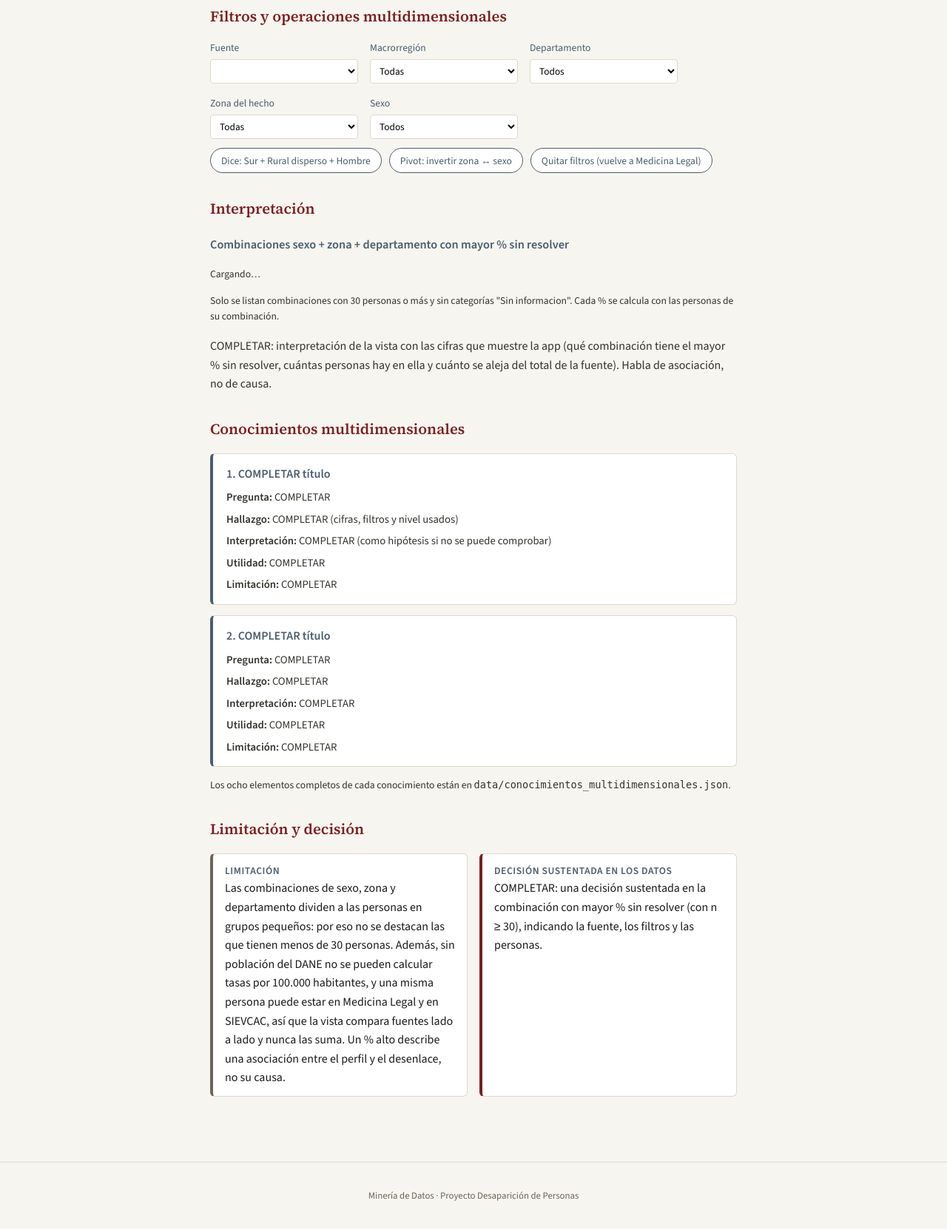
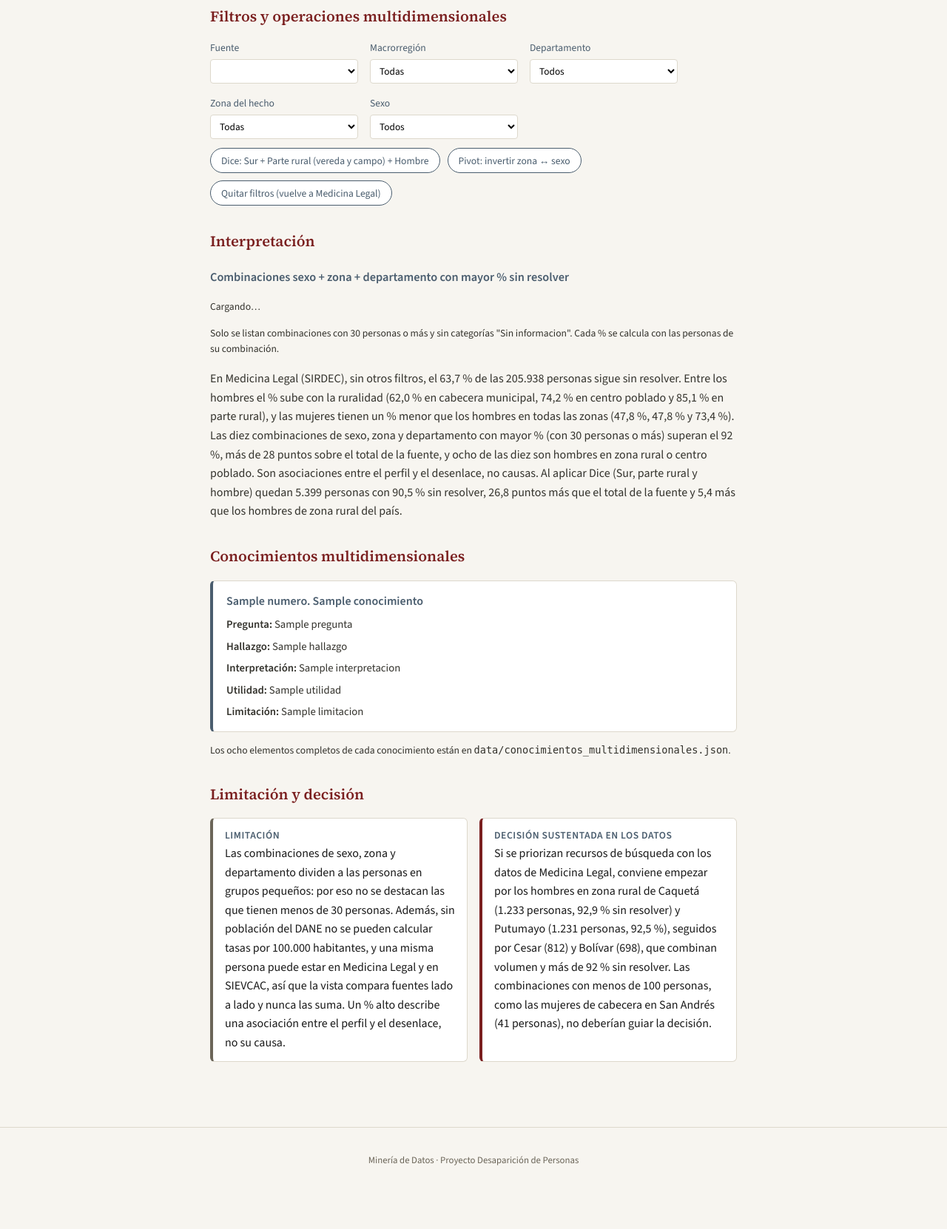
Before and after one commit to Teffy-glicth/Poyecto_DesaparicionPersonas, a Flask app: template templates/etapa5_vista_perfiles.html in a window 1280 px wide. Shown: the part 1260-2922 px from the top of the page at 74% size. After the commit the page ends 2836 px from the top, so only its background shows below. Run offline with Flask 3, Linux system fonts and the light colour scheme; the template is opened without the code that fills it: most values are stand-ins (such as "Sample title", 1, 10 or a date in 2020); lists and menus that the app fills with data are empty.

Commit message:
conocimientos y textos vista 4

```diff
--- a/templates/etapa5_vista_perfiles.html
+++ b/templates/etapa5_vista_perfiles.html
@@ -52,7 +52,7 @@ personas sin resolver?
 
 {% block vista_controles %}
 <button type="button" class="etapa5-btn" id="vista4-btn-dice">
-    Dice: Sur + Rural disperso + Hombre
+    Dice: Sur + Parte rural (vereda y campo) + Hombre
 </button>
 <button type="button" class="etapa5-btn" id="vista4-btn-pivot">
     Pivot: invertir zona ↔ sexo
@@ -71,34 +71,35 @@ personas sin resolver?
     Cada % se calcula con las personas de su combinación.
 </p>
 <p>
-    COMPLETAR: interpretación de la vista con las cifras que muestre la app
-    (qué combinación tiene el mayor % sin resolver, cuántas personas hay en ella y
-    cuánto se aleja del total de la fuente). Habla de asociación, no de causa.
+    En Medicina Legal (SIRDEC), sin otros filtros, el 63,7 % de las 205.938 personas sigue sin
+    resolver. Entre los hombres el % sube con la ruralidad (62,0 % en cabecera municipal,
+    74,2 % en centro poblado y 85,1 % en parte rural), y las mujeres tienen un % menor que
+    los hombres en todas las zonas (47,8 %, 47,8 % y 73,4 %). Las diez combinaciones de sexo,
+    zona y departamento con mayor % (con 30 personas o más) superan el 92 %, más de 28
+    puntos sobre el total de la fuente, y ocho de las diez son hombres en zona rural o
+    centro poblado. Son asociaciones entre el perfil y el desenlace, no causas.
+     Al aplicar Dice (Sur, parte rural y hombre) quedan 5.399 personas con 90,5 % sin resolver,
+ 26,8 puntos más que el total de la fuente y 5,4 más que los hombres de zona rural del país.
 </p>
 {% endblock %}
 
 {% block vista_conocimientos %}
+{% for c in conocimientos %}
 <div class="etapa5-conocimiento-card">
-    <h3>1. COMPLETAR título</h3>
-    <p><strong>Pregunta:</strong> COMPLETAR</p>
-    <p><strong>Hallazgo:</strong> COMPLETAR (cifras, filtros y nivel usados)</p>
-    <p><strong>Interpretación:</strong> COMPLETAR (como hipótesis si no se puede comprobar)</p>
-    <p><strong>Utilidad:</strong> COMPLETAR</p>
-    <p><strong>Limitación:</strong> COMPLETAR</p>
+    <h3>{{ c.numero }}. {{ c.titulo }}</h3>
+    <p><strong>Pregunta:</strong> {{ c.pregunta }}</p>
+    <p><strong>Hallazgo:</strong> {{ c.hallazgo }}</p>
+    <p><strong>Interpretación:</strong> {{ c.interpretacion }}</p>
+    <p><strong>Utilidad:</strong> {{ c.utilidad }}</p>
+    <p><strong>Limitación:</strong> {{ c.limitacion }}</p>
 </div>
-<div class="etapa5-conocimiento-card">
-    <h3>2. COMPLETAR título</h3>
-    <p><strong>Pregunta:</strong> COMPLETAR</p>
-    <p><strong>Hallazgo:</strong> COMPLETAR</p>
-    <p><strong>Interpretación:</strong> COMPLETAR</p>
-    <p><strong>Utilidad:</strong> COMPLETAR</p>
-    <p><strong>Limitación:</strong> COMPLETAR</p>
-</div>
+{% endfor %}
 <p class="nota">
     Los ocho elementos completos de cada conocimiento están en
     <code>data/conocimientos_multidimensionales.json</code>.
 </p>
 {% endblock %}
+
 
 {% block vista_limitacion %}
 Las combinaciones de sexo, zona y departamento dividen a las personas en grupos pequeños:
@@ -109,8 +110,11 @@ suma. Un % alto describe una asociación entre el perfil y el desenlace, no su c
 {% endblock %}
 
 {% block vista_decision %}
-COMPLETAR: una decisión sustentada en la combinación con mayor % sin resolver
-(con n ≥ 30), indicando la fuente, los filtros y las personas.
+Si se priorizan recursos de búsqueda con los datos de Medicina Legal, conviene empezar por
+los hombres en zona rural de Caquetá (1.233 personas, 92,9 % sin resolver) y Putumayo
+(1.231 personas, 92,5 %), seguidos por Cesar (812) y Bolívar (698), que combinan volumen y
+más de 92 % sin resolver. Las combinaciones con menos de 100 personas, como las mujeres de
+cabecera en San Andrés (41 personas), no deberían guiar la decisión.
 {% endblock %}
 
 {% block vista_script %}
@@ -267,7 +271,7 @@ COMPLETAR: una decisión sustentada en la combinación con mayor % sin resolver
 
     el("vista4-btn-dice").addEventListener("click", function () {
         el("vista4-filtro-macro_region").value = "Sur";
-        el("vista4-filtro-zona_hecho").value = "Rural disperso";
+        el("vista4-filtro-zona_hecho").value = "Parte rural (vereda y campo)";
         el("vista4-filtro-sexo").value = "Hombre";
         refrescar();
     });
```
Also changed, not shown: data/conocimientos_multidimensionales.json (+31 -0 lines).
